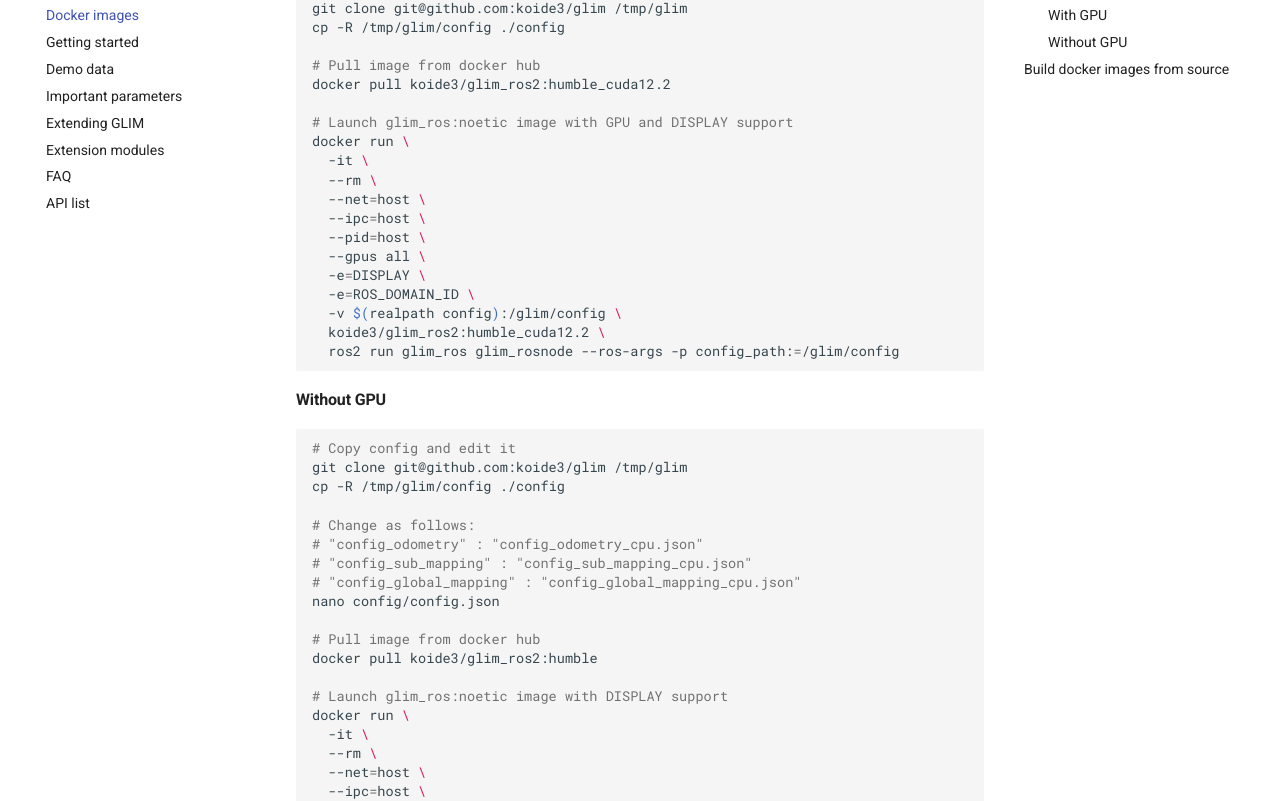
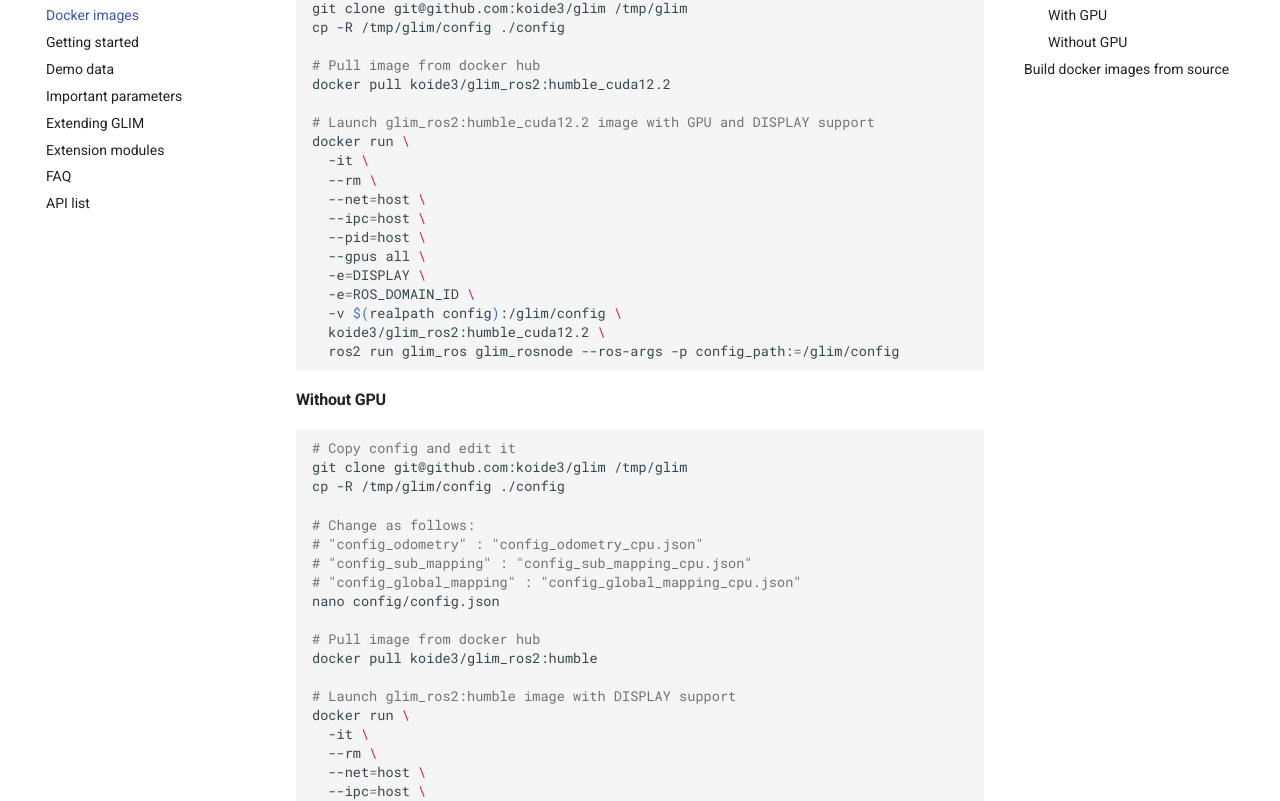
Before and after one commit to koide3/glim, an MkDocs documentation site: the page built from docs/docker.md, in a window 1280 px wide and 1400 px high, scrolled down 673 px. Shown: the part 147-948 px from the top of the window. Built offline with MkDocs 1.6.1 and Material for MkDocs 9.7.7, drawn with Linux system fonts in a browser that asks for light colours; nearby versions of some CDN libraries; comment, search, counter and statistics services are not loaded.

```diff
--- a/docs/docker.md
+++ b/docs/docker.md
@@ -28,7 +28,7 @@
 # Pull image from docker hub
 docker pull koide3/glim_ros2:humble_cuda12.2
 
-# Launch glim_ros:noetic image with GPU and DISPLAY support
+# Launch glim_ros2:humble_cuda12.2 image with GPU and DISPLAY support
 docker run \
   -it \
   --rm \
@@ -59,7 +59,7 @@
 # Pull image from docker hub
 docker pull koide3/glim_ros2:humble
 
-# Launch glim_ros:noetic image with DISPLAY support
+# Launch glim_ros2:humble image with DISPLAY support
 docker run \
   -it \
   --rm \
```
Also changed, not shown: 1 other file.
